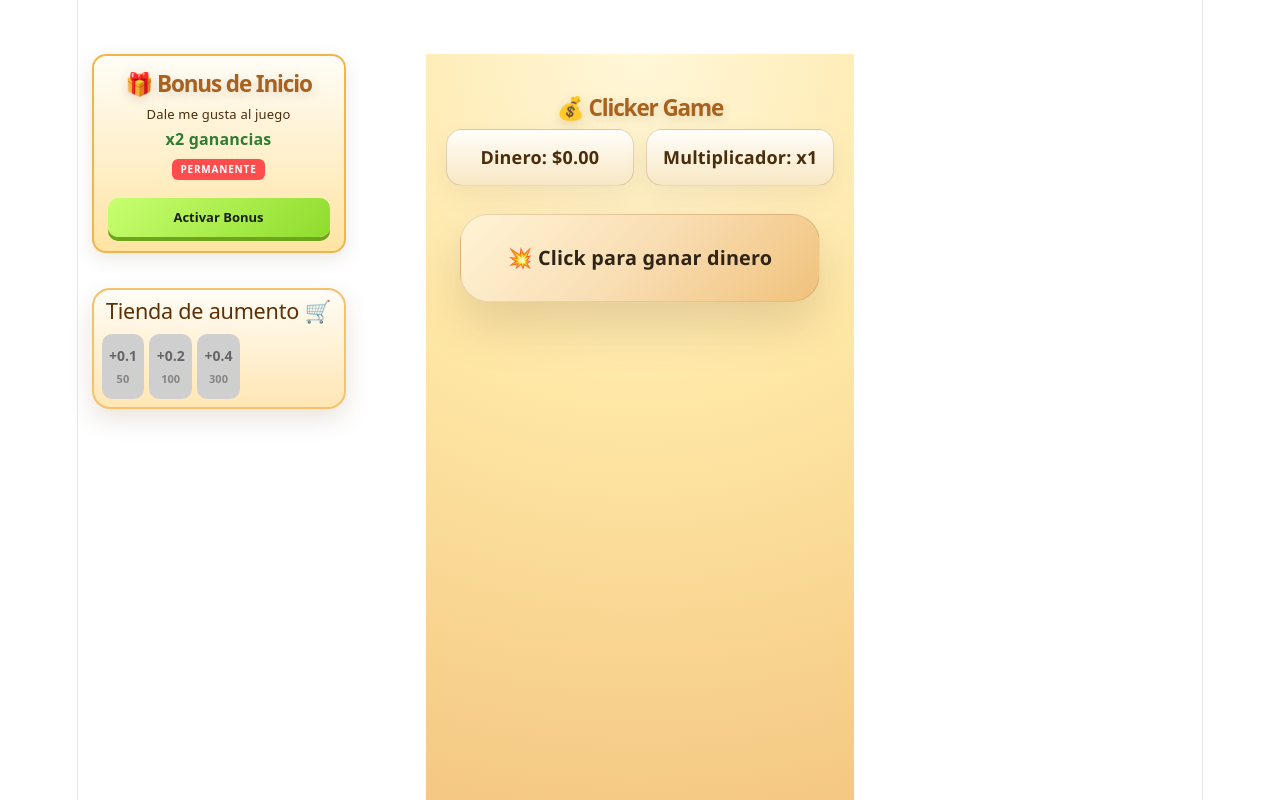
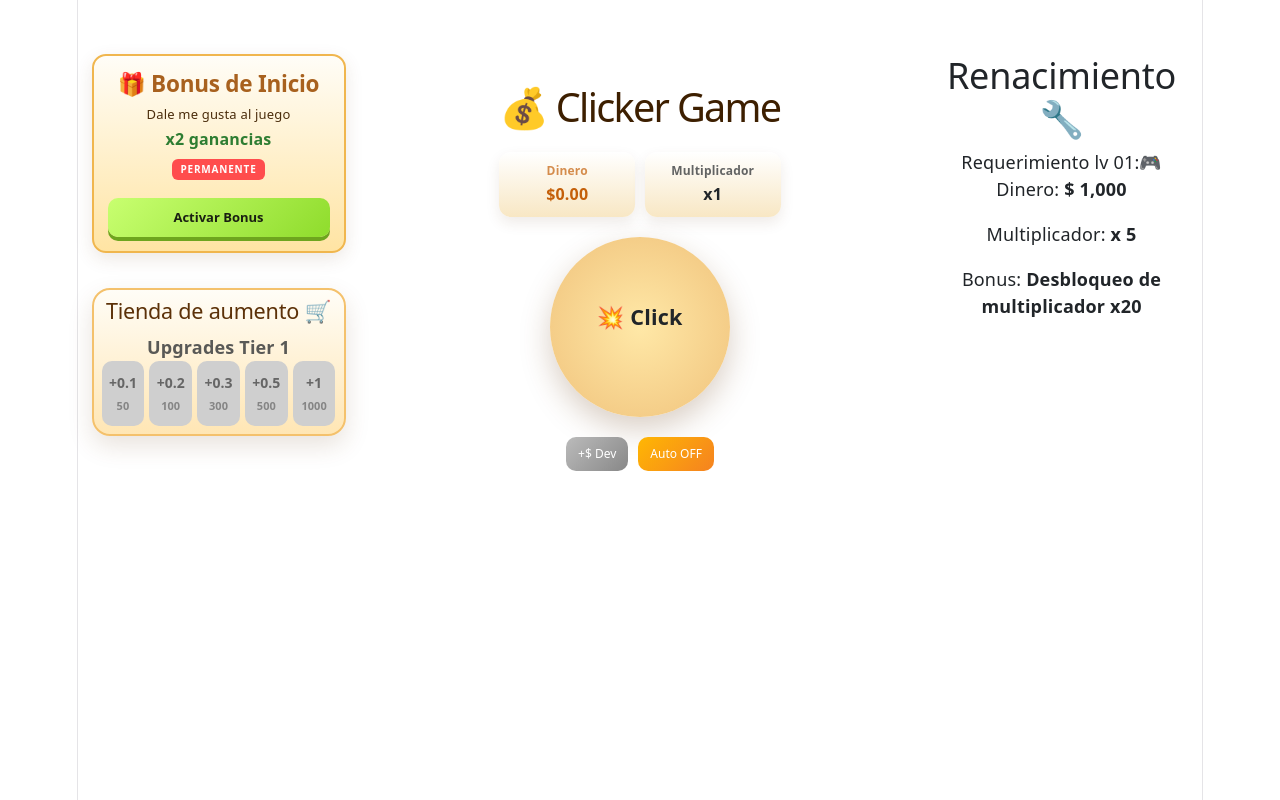
Before and after one commit to Maxii34/CLICKER-EMPIRE, a React (Vite) app: page / in a window 1280 px wide. Shown: the top 800 px of the page. Built offline with nearby package versions, Linux system fonts and the light colour scheme.

Commit message:
Actualizar clicker y css

```diff
--- a/src/components/Clicker.css
+++ b/src/components/Clicker.css
@@ -1,185 +1,105 @@
-.container {
+/* CONTENEDOR */
+.clicker-container {
   text-align: center;
-  padding: 40px 20px;
-  font-family: 'Segoe UI', system-ui, sans-serif;
-  min-height: 100vh;
-  background: radial-gradient(circle at top, #fff7d9 0%, #ffe8a7 40%, #f3c47d 100%);
-  color: #1f1a17;
-  display: flex;
-  flex-direction: column;
-  align-items: center;
-  justify-content: flex-start;
+  padding: 30px 20px;
+  max-width: 420px;
+  margin: 0 auto;
 }
 
-.title {
+/* TITULO */
+.clicker-title {
+  font-size: 2.2rem;
   margin-bottom: 20px;
-  font-size: clamp(2.2rem, 4vw, 3.5rem);
-  letter-spacing: -0.05em;
   color: #3d1f00;
-  text-shadow: 0 3px 12px rgba(77, 34, 5, 0.15);
 }
 
-.stats {
+/* STATS */
+.clicker-stats {
   display: grid;
-  grid-template-columns: repeat(2, minmax(0, 1fr));
-  gap: 12px;
-  margin: 0 auto 28px;
-  max-width: 500px;
-  width: 100%;
+  grid-template-columns: repeat(2, 1fr);
+  gap: 10px;
+  margin-bottom: 20px;
 }
 
-.stats p {
-  margin: 0;
-  background: linear-gradient(180deg, rgba(255, 255, 255, 0.9), #f8e7c4);
-  border: 1px solid rgba(149, 104, 50, 0.25);
-  border-radius: 16px;
-  padding: 14px 16px;
-  box-shadow: 0 10px 24px rgba(97, 63, 26, 0.08);
-  color: #4b2d0c;
-  font-weight: 700;
+.stat-box {
+  background: linear-gradient(180deg, #fff, #f8e7c4);
+  border-radius: 12px;
+  padding: 10px;
+  font-weight: bold;
+  box-shadow: 0 6px 14px rgba(97, 63, 26, 0.1);
 }
 
-.dinero {
+.stat-box span {
+  display: block;
+  font-size: 12px;
+  opacity: 0.7;
+}
+
+.stat-box strong {
+  font-size: 16px;
+}
+
+.stat-box.money {
   color: #c45f09;
 }
 
-.card {
-  margin: 0 auto 28px;
-  padding: 28px 20px;
-  border-radius: 28px;
-  width: min(360px, 100%);
+/* BOTÓN CLICK */
+.clicker-card {
+  margin: 20px auto;
+  width: 180px;
+  height: 180px;
+  border-radius: 50%;
+  background: radial-gradient(circle, #ffe8a7, #f0c27b);
+  display: flex;
+  align-items: center;
+  justify-content: center;
   cursor: pointer;
-  background: linear-gradient(135deg, #fff4d6 0%, #f9ddb3 50%, #f0c27b 100%);
-  color: #2f2417;
-  box-shadow: 0 24px 48px rgba(109, 64, 22, 0.18);
-  transition: transform 0.2s ease, box-shadow 0.2s ease, background 0.2s ease;
-  border: 1px solid rgba(123, 73, 33, 0.16);
+  box-shadow: 0 12px 30px rgba(109, 64, 22, 0.25);
+  transition: all 0.15s ease;
+  user-select: none;
 }
 
-.card:hover {
-  transform: translateY(-6px);
-  box-shadow: 0 28px 54px rgba(109, 64, 22, 0.24);
+.clicker-card:hover {
+  transform: scale(1.05);
 }
 
-.card p {
-  margin: 0;
-  font-size: 1.1rem;
-  font-weight: 700;
+.clicker-card:active {
+  transform: scale(0.95);
 }
 
-.rebirth {
-  margin-bottom: 28px;
-  width: min(500px, 100%);
-  background: linear-gradient(180deg, rgba(255, 255, 255, 0.95), #f8e2a7);
-  border: 2px solid #f0b64e;
-  border-radius: 30px;
-  padding: 26px;
-  box-shadow: 0 20px 40px rgba(105, 69, 29, 0.16);
+.clicker-card p {
+  font-weight: 800;
+  font-size: 1.2rem;
 }
 
-.rebirth h2 {
-  margin: 0 0 16px;
-  font-size: 1.4rem;
-  color: #5c3108;
+/* BOTONES EXTRA */
+.clicker-actions {
+  display: flex;
+  justify-content: center;
+  gap: 10px;
+  margin-top: 10px;
 }
 
-.rebirth span {
-  display: inline-block;
-  margin-bottom: 14px;
-  color: #4b2d0c;
-  text-transform: uppercase;
-  letter-spacing: 0.08em;
-  font-size: 0.85rem;
-  font-weight: 700;
+.dev-btn {
+  padding: 8px 12px;
+  font-size: 12px;
+  border-radius: 10px;
+  border: none;
+  cursor: pointer;
+  background: linear-gradient(135deg, #bbb, #888);
+  color: white;
 }
 
-.requirements {
-  display: grid;
-  gap: 10px;
-  background: rgba(255, 255, 255, 0.92);
-  border: 1px solid rgba(149, 104, 50, 0.18);
-  border-radius: 18px;
-  padding: 16px;
-  margin-bottom: 16px;
+.auto-btn {
+  padding: 8px 12px;
+  font-size: 12px;
+  border-radius: 10px;
+  border: none;
+  cursor: pointer;
+  background: linear-gradient(135deg, #ffb703, #f58220);
+  color: white;
 }
 
-.requirements p {
-  margin: 0;
-  color: #3b2815;
-  font-weight: 700;
-}
-
-
-
-.shop {
-  margin-bottom: 28px;
-  width: min(500px, 100%);
-  background: linear-gradient(180deg, rgba(255, 255, 255, 0.95), #ffe6b4);
-  border: 2px solid #f4c16c;
-  border-radius: 30px;
-  padding: 26px;
-  box-shadow: 0 20px 40px rgba(105, 69, 29, 0.16);
-}
-
-.shop h2 {
-  margin: 0 0 18px;
-  font-size: 1.4rem;
-  color: #5c3108;
-}
-
-.button {
-  width: 100%;
-  padding: 14px 16px;
-  margin: 10px 0;
-  border: none;
-  border-radius: 16px;
-  color: white;
-  font-weight: 800;
-  cursor: pointer;
-  transition: transform 0.2s ease, opacity 0.2s ease, box-shadow 0.2s ease;
-  box-shadow: 0 12px 18px rgba(93, 47, 11, 0.16);
-}
-
-.button:hover:not(:disabled) {
-  transform: translateY(-2px);
-  opacity: 0.96;
-}
-
-.btn-green {
+.auto-btn.active {
   background: linear-gradient(135deg, #3ddc84, #1e7d4a);
 }
-
-.btn-blue {
-  background: linear-gradient(135deg, #ffb703, #f58220);
-}
-
-.btn-disabled {
-  background-color: #a7a7a7;
-  cursor: not-allowed;
-  opacity: 0.75;
-  box-shadow: none;
-}
-
-.button:disabled {
-  box-shadow: none;
-}
-
-@media (max-width: 560px) {
-  .container {
-    padding: 30px 16px;
-  }
-
-  .stats {
-    grid-template-columns: 1fr;
-  }
-
-  .shop,
-  .rebirth,
-  .bonus-block {
-    padding: 20px;
-  }
-
-  .button {
-    padding: 14px 14px;
-  }
-}
--- a/src/components/ClikerGamer.jsx
+++ b/src/components/ClikerGamer.jsx
@@ -1,22 +1,59 @@
-import { useState } from "react";
+import { useEffect, useState } from "react";
 import "./Clicker.css";
 
-export const ClikerGamer = ({ money, multiplier, handleClick }) => {
+export const ClikerGamer = ({
+  money,
+  multiplier,
+  handleClick,
+  addMoneyDev,
+}) => {
+  const [autoClick, setAutoClick] = useState(false);
+
+  // 🔥 autoclicker
+  useEffect(() => {
+    if (!autoClick) return;
+
+    const interval = setInterval(() => {
+      handleClick();
+    }, 1000); // 1 click por segundo
+
+    return () => clearInterval(interval);
+  }, [autoClick, handleClick]);
+
   return (
-    <div className="container">
-      <h1 className="title">💰 Clicker Game</h1>
+    <div className="clicker-container">
+      <h1 className="clicker-title">💰 Clicker Game</h1>
 
-      <div className="stats">
-        <p className="dinero">
-          Dinero: <strong>${money.toFixed(2)}</strong>
-        </p>
-        <p>
-          Multiplicador: <strong>x{multiplier}</strong>
-        </p>
+      {/* STATS */}
+      <div className="clicker-stats">
+        <div className="stat-box money">
+          <span>Dinero</span>
+          <strong>${money.toFixed(2)}</strong>
+        </div>
+
+        <div className="stat-box">
+          <span>Multiplicador</span>
+          <strong>x{multiplier}</strong>
+        </div>
       </div>
 
-      <div className="card" onClick={handleClick}>
-        <p>💥 Click para ganar dinero</p>
+      {/* BOTÓN PRINCIPAL */}
+      <div className="clicker-card" onClick={handleClick}>
+        <p>💥 Click</p>
+      </div>
+
+      {/* ACCIONES */}
+      <div className="clicker-actions">
+        <button className="dev-btn" onClick={addMoneyDev}>
+          +$ Dev
+        </button>
+
+        <button
+          className={`auto-btn ${autoClick ? "active" : ""}`}
+          onClick={() => setAutoClick(!autoClick)}
+        >
+          {autoClick ? "Auto ON ⚡" : "Auto OFF"}
+        </button>
       </div>
     </div>
   );
--- a/src/components/pages/Inicio.jsx
+++ b/src/components/pages/Inicio.jsx
@@ -48,19 +48,20 @@ export const Inicio = ({
         </Col>
 
         {/* Columna Derecha - Vacía */}
-        <Col lg={3} md={12}></Col>
+        <Col lg={3} md={12}>
+        <div className="reinicio-bottom-section">
+            <ReiniciosLvl
+              money={money}
+              setMoney={setMoney}
+              multiplier={multiplier}
+            />
+          </div></Col>
       </Row>
 
       {/* Sección inferior centrada - Reinicio */}
       <Row className="g-4 mt-5">
         <Col xs={12} className="d-flex justify-content-center">
-          <div className="reinicio-bottom-section">
-            <ReiniciosLvl
-              money={money}
-              setMoney={setMoney}
-              multiplier={multiplier}
-            />
-          </div>
+
         </Col>
       </Row>
     </Container>
--- a/src/components/upgrader/MejorasProges.jsx
+++ b/src/components/upgrader/MejorasProges.jsx
@@ -5,22 +5,24 @@ export const MejorasProges = ({ money, multiplier, buyUpgrade }) => {
   // 🔹 TIER 1 (hasta x10)
   { cost: 50, value: 0.1, max: 10, unlock: 0 },
   { cost: 100, value: 0.2, max: 10, unlock: 0 },
-  { cost: 300, value: 0.4, max: 10, unlock: 0 },
+  { cost: 300, value: 0.3, max: 10, unlock: 0 },
+  { cost: 500, value: 0.5, max: 10, unlock: 0 },
+  { cost: 1000, value: 1, max: 10, unlock: 0 },
 
   // 🔹 TIER 2 (hasta x20)
-  { cost: 1000, value: 1, max: 20, unlock: 10 },
-  { cost: 2000, value: 2, max: 20, unlock: 10 },
-  { cost: 5000, value: 4, max: 20, unlock: 10 },
+  { cost: 1000, value: 1, max: 20, unlock: 900 },
+  { cost: 2000, value: 2, max: 20, unlock: 1900 },
+  { cost: 5000, value: 4, max: 20, unlock: 4900 },
 
   // 🔹 TIER 3 (hasta x30)
-  { cost: 10000, value: 5, max: 30, unlock: 20 },
-  { cost: 20000, value: 10, max: 30, unlock: 20 },
+  { cost: 10000, value: 5, max: 30, unlock: 9900 },
+  { cost: 20000, value: 10, max: 30, unlock: 19900 },
 ];
 
   return (
     <div className="shop">
       <h2>Tienda de aumento 🛒</h2>
-
+      <span className="text-muted fw-bold text-center">Upgrades Tier 1</span>
       <div className="shop-grid">
         {upgrades.map((up, i) => {
           const isUnlocked = money >= up.unlock;
```
